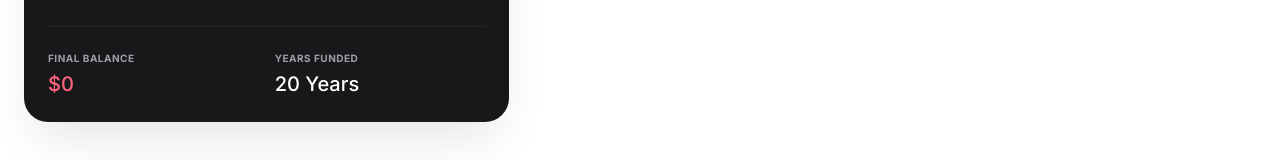
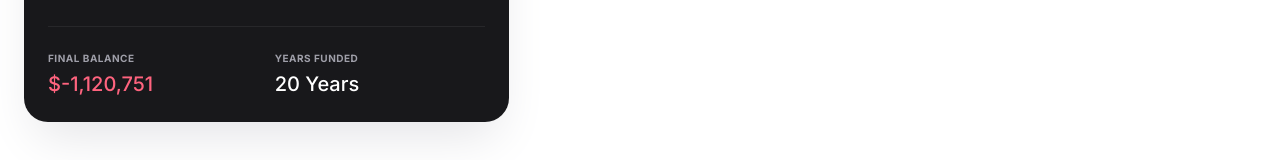
Before and after one commit to sachinmanchanda/retirewisev2, a React (Vite) app: page / in a window 1280 px wide. Shown: the part 1358-1518 px from the top of the page. Built offline with nearby package versions, Linux system fonts and the light colour scheme.

Commit message:
fixing final balance

```diff
--- a/src/App.tsx
+++ b/src/App.tsx
@@ -121,7 +121,11 @@ export default function App() {
     return points;
   }, [data]);
 
-  const finalBalance = projection.length > 0 ? projection[projection.length - 1].balance : 0;
+  const finalBalance = useMemo(() => {
+    if (projection.length === 0) return 0;
+    const lastPoint = projection[projection.length - 1];
+    return lastPoint.balance - lastPoint.expenses;
+  }, [projection]);
   const isSuccessful = finalBalance > 0;
   const peakBalance = projection.length > 0 ? Math.max(...projection.map(p => p.balance)) : 0;
 
```
Also changed, not shown: 1 other file (tests, documents, lock files or other folders).
